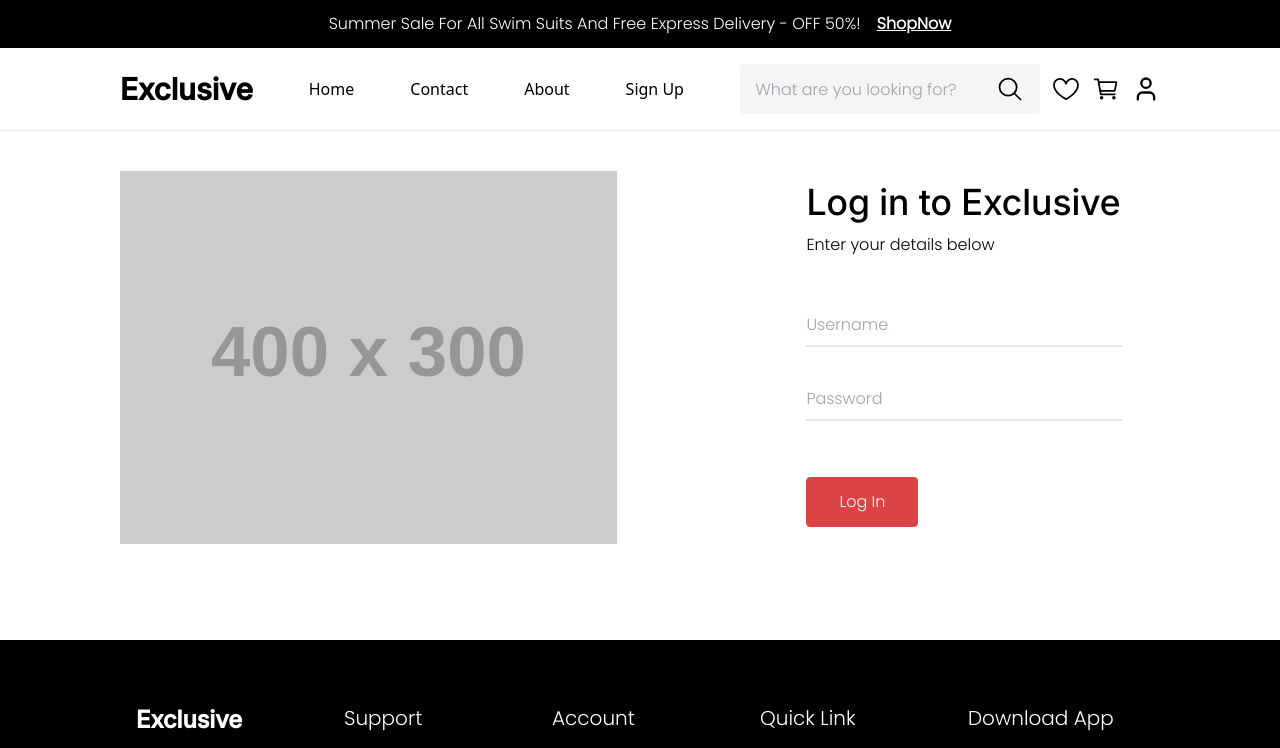
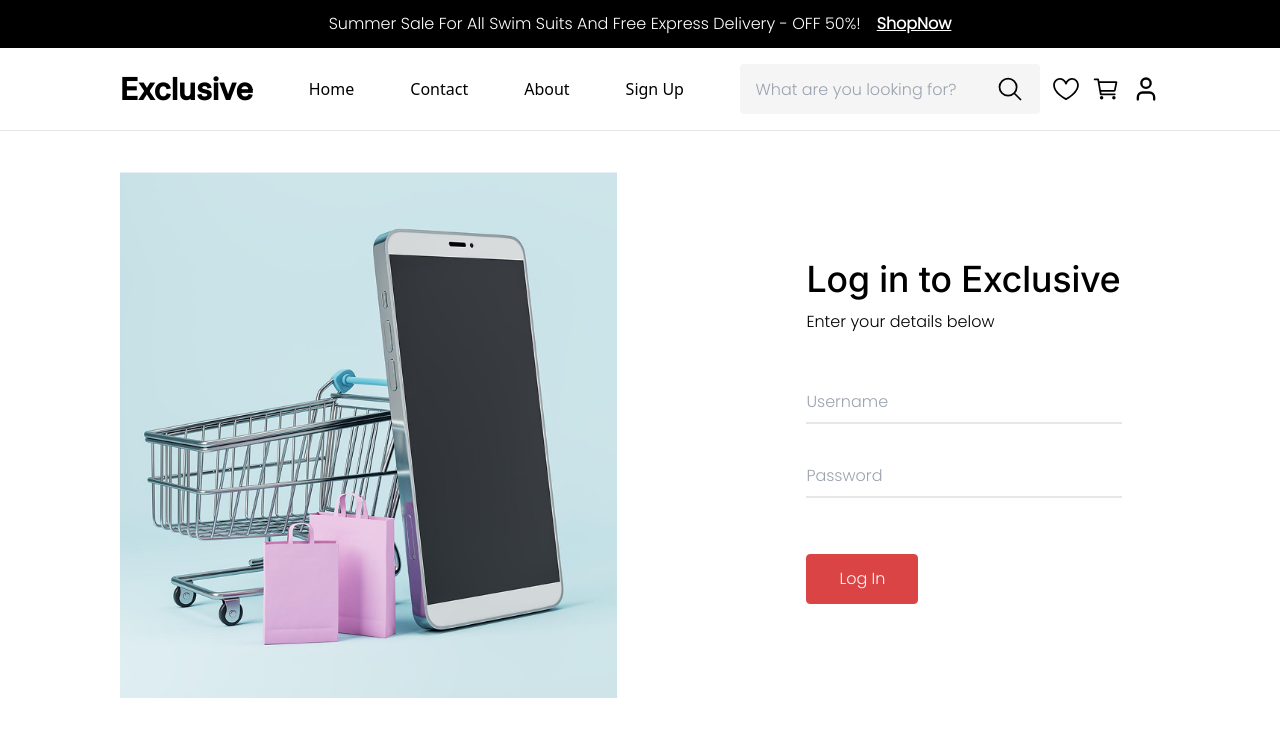
Before and after one commit to Bakhadirov-Jaloliddin-25/e-commerce, a React (Vite) app: page /sign-in in a window 1280 px wide. Shown: the top 748 px of the page. Built offline with nearby package versions, Linux system fonts and the light colour scheme.

Commit message:
fixed bugs

```diff
--- a/src/pages/auth/sign-in/SignIn.tsx
+++ b/src/pages/auth/sign-in/SignIn.tsx
@@ -5,7 +5,7 @@ import { saveToken } from "../../../redux/features/token-slice";
 import sign_photo from "../../../assets/images/sign_photo.png";
 
 const SignIn = () => {
-  const [username, setUsername] = useState(""); // username kiritish kerak
+  const [username, setUsername] = useState("");
   const [password, setPassword] = useState("");
   const [error, setError] = useState("");
   const dispatch = useDispatch();
@@ -31,7 +31,7 @@ const SignIn = () => {
       }
 
       const data = await response.json();
-      dispatch(saveToken(data.accessToken)); // Token Redux-ga saqlanadi
+      dispatch(saveToken(data.accessToken));
       navigate("/auth/profile");
     } catch (err) {
       setError("Something went wrong. Please try again.");
@@ -42,8 +42,8 @@ const SignIn = () => {
     <div className="container flex flex-col lg:flex-row mt-10 mb-20 gap-10 items-center">
       <div className="w-full lg:w-1/2">
         <img
-          src="https://via.placeholder.com/400x300"
-          alt={sign_photo}
+          src={sign_photo}
+          alt="sign_photo"
           className="w-full max-w-md mx-auto lg:max-w-full"
         />
       </div>
--- a/src/pages/cart/Cart.tsx
+++ b/src/pages/cart/Cart.tsx
@@ -55,7 +55,7 @@ const Cart = () => {
   }
 
   return (
-    <div className="container p-4 flex flex-col lg:flex-row items-start gap-6 bg-white text-black mb-72 font-poppins">
+    <div className="container p-4 flex flex-col lg:flex-row items-start gap-6 mt-10 bg-white text-black mb-72 font-poppins">
       <div className="w-full lg:w-2/3 overflow-x-auto">
         <table className="w-full table-auto text-left min-w-[600px]">
           <thead>
--- a/src/pages/cart/CheckoutBtn.tsx
+++ b/src/pages/cart/CheckoutBtn.tsx
@@ -15,7 +15,7 @@ const CheckoutBtn = () => {
 
 const StyledWrapper = styled.div`
   .Btn {
-    width: 380px;
+    width: 310px;
     height: 60px;
     display: flex;
     align-items: center;
```
